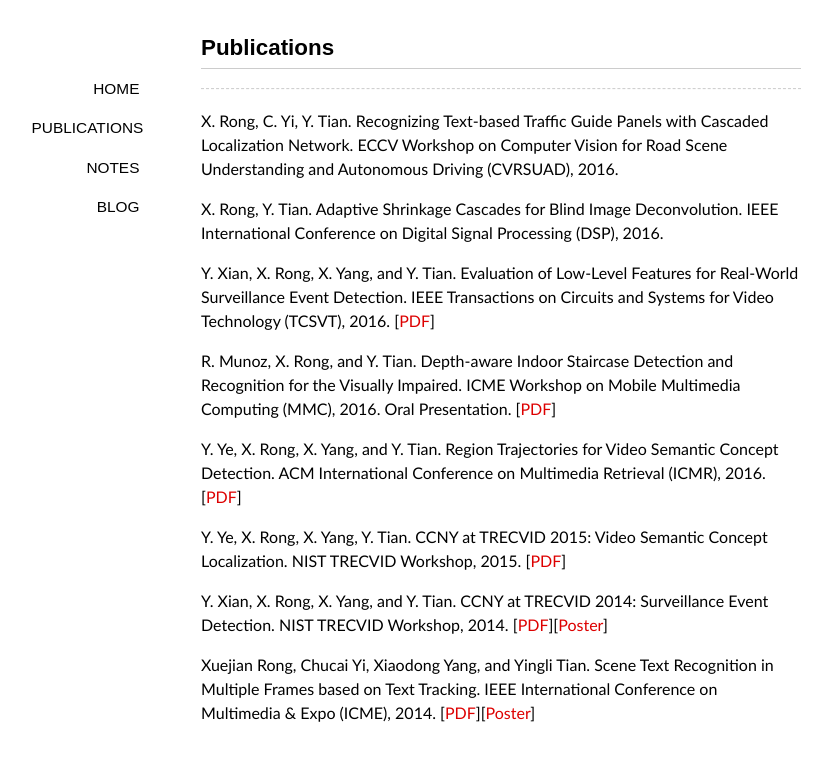
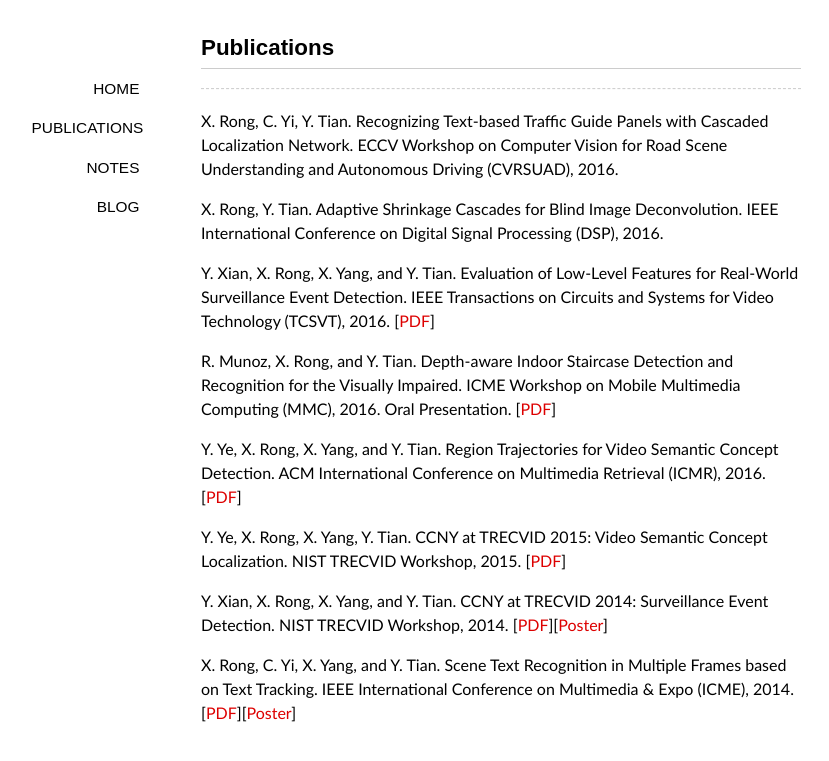
Before and after one commit to ionvision/ionvision.github.io.bk, a Jekyll site: the page built from publications/index.md, in a window 1280 px wide. Shown: the top 761 px of the page, without its empty margins (139-968 px from the left). Built offline with Jekyll 4.4.1, drawn with Linux system fonts in a browser that asks for light colours; some web fonts are replaced.

```diff
--- a/publications/index.md
+++ b/publications/index.md
@@ -19,4 +19,4 @@ Y. Ye, X. Rong, X. Yang, Y. Tian. CCNY at TRECVID 2015: Video Semantic Concept L
 
 Y. Xian, X. Rong, X. Yang, and Y. Tian. CCNY at TRECVID 2014: Surveillance Event Detection. NIST TRECVID Workshop, 2014\. [[PDF](/publications/pdf/TRECVID14_SED.pdf)][[Poster](/publications/pdf/TRECVID14_SED_Poster.pdf)]
 
-Xuejian Rong, Chucai Yi, Xiaodong Yang, and Yingli Tian. Scene Text Recognition in Multiple Frames based on Text Tracking. IEEE International Conference on Multimedia & Expo (ICME), 2014\. [[PDF](/publications/pdf/ICME14.pdf)][[Poster](/publications/pdf/ICME14_Poster.pdf)]
+X. Rong, C. Yi, X. Yang, and Y. Tian. Scene Text Recognition in Multiple Frames based on Text Tracking. IEEE International Conference on Multimedia & Expo (ICME), 2014\. [[PDF](/publications/pdf/ICME14.pdf)][[Poster](/publications/pdf/ICME14_Poster.pdf)]
```
